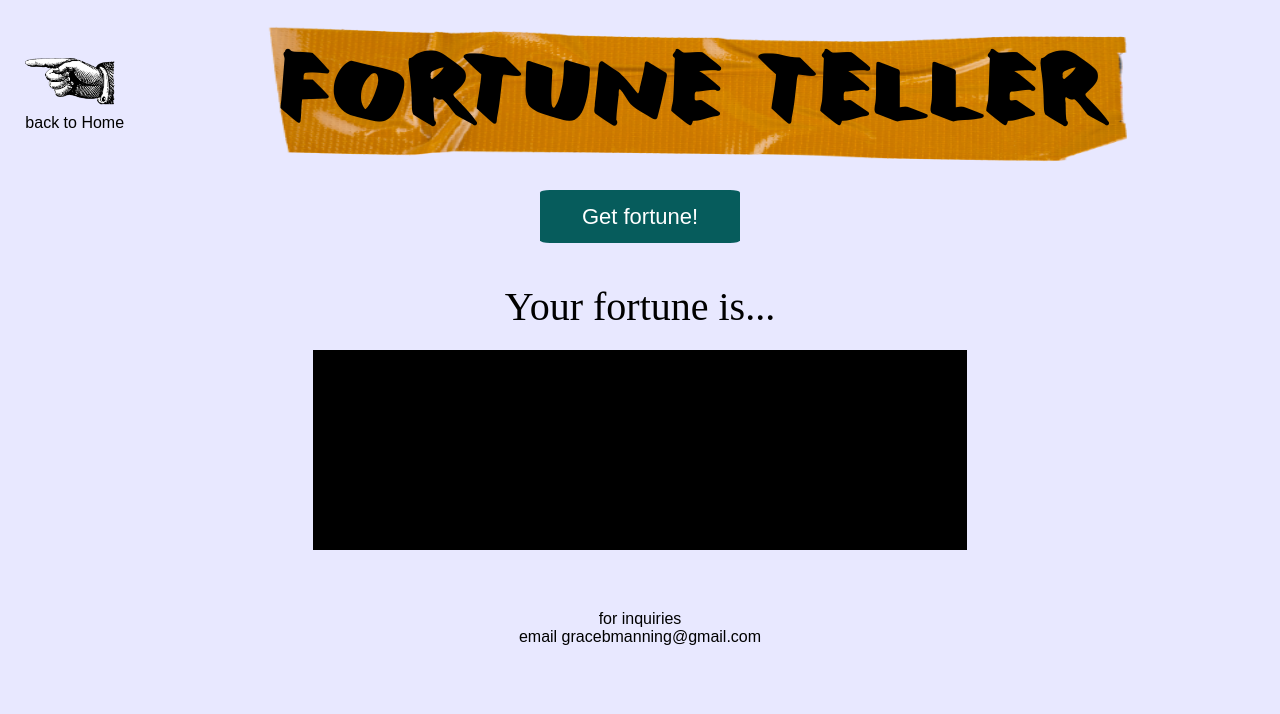
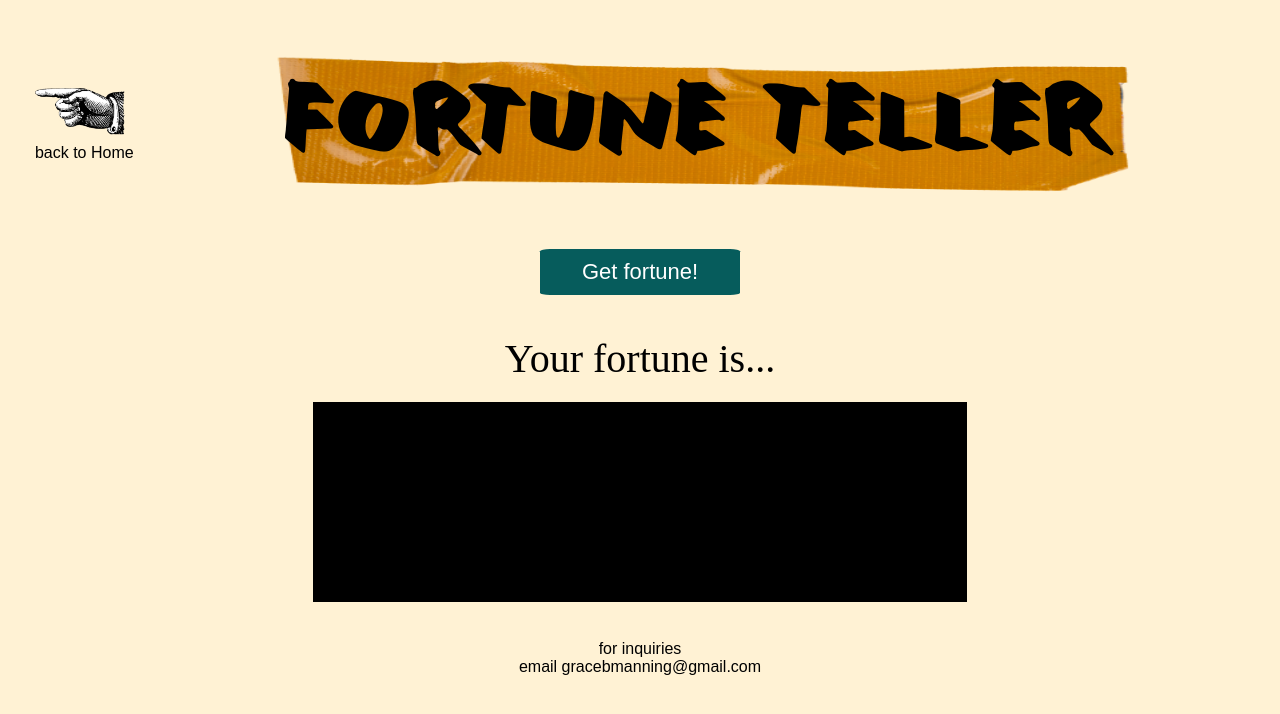
Before and after one commit to gracebmanning/grace-manning-v1, a React (Create React App) app: page /fortune-teller in a window 1280 px wide. Shown: the top 714 px of the page. Built offline with nearby package versions, Linux system fonts and the light colour scheme; a web font is replaced by a local one.

Commit message:
changes for 133 a1

```diff
--- a/src/components/About/about.css
+++ b/src/components/About/about.css
@@ -165,8 +165,12 @@
         padding-right: 20px;
     }
 
+    .aboutPhotoBio{
+        width: 70%;
+    }
+
     .bio{
-        width: 60%;
+        width: 55%;
     }
 
     .tileTitle{
@@ -197,6 +201,10 @@
 
     #VH-logo{
         height: 85px;
+    }
+
+    .bwLinkContainer{
+        width: 30%;
     }
 }
 
--- a/src/components/About/about.jsx
+++ b/src/components/About/about.jsx
@@ -31,7 +31,7 @@ const About = () => {
                     </div>
                     <div class="tile">
                         <a class="org-link" href="https://venushacks.com/" target="_blank" rel="noreferrer">
-                            <img src={VH} alt="VH logo" class="org-logo" id="VH-logo"/>
+                            <img src={VH} alt="VH logo, a lavender planet" class="org-logo" id="VH-logo"/>
                             <div class="tileText">
                                 <h3 class="tileTitle">VenusHacks 2022 Organizer</h3>
                                 <p>UC Irvine's largest women-centric hackathon!</p>
--- a/src/components/Contact/contact.css
+++ b/src/components/Contact/contact.css
@@ -50,12 +50,16 @@
     font-size: 40px;
     background: noone;
     border-radius: 20px;
+
+    transition: ease-out 0.3s;
+    transform: scale(1.0);
 }
 
 .icon:hover{
     background: #FFFDF2;
     border-radius: 20px;
-    transition: ease-in-out 0.4s;
+    transition: ease-in 0.3s;
+    transform: scale(1.03);
 }
 
 .emailMe{
@@ -106,7 +110,7 @@
 
     .icon{
         margin: 5px;
-        font-size: 30px;
+        font-size: 35px;
     }
 
     .emailMe{
--- a/src/components/FortuneTeller/fortuneteller.css
+++ b/src/components/FortuneTeller/fortuneteller.css
@@ -6,12 +6,12 @@
 }
 
 .fortunes-outer-container{
-    height: 100vh;
-    background-color: #E8E8FF;
+    min-height: 100vh;
+    background-color: #FFF2D4;
 }
 
 .fortunes-container{
-    padding: 20px;
+    padding: 50px 20px 20px 20px;
     display: flex;
     flex-direction: column;
     justify-content: center;
@@ -43,6 +43,9 @@
     position: absolute;
     font-family: "TiltPenX";
     font-size: 100px;
+
+    display: flex;
+    flex-direction: row;
 }
 
 .fortunes-back-button{
@@ -50,6 +53,7 @@
     flex-direction: column;
     align-items: center;
     width: 120px;
+    margin-left: 10px;
 }
 
 .hand-back-button{
@@ -80,7 +84,8 @@
     font-family: 'Asul', sans-serif;
     font-size: 22px;
     width: 200px;
-    height: 60px;
+    margin-top: 50px;
+    padding: 10px;
     border: none;
     border-radius: 5%;
 }
@@ -110,12 +115,18 @@
 .fortune-text{
     margin: 10px;
     padding: 20px;
-    width: 80%;
-    height: 20vh;
-    text-align: center;
+    min-width: 80%;
+    min-height: 20vh;
     font-size: 40px;
+
     background-color: black;
     color: white;
+
+    display: flex;
+    flex-direction: row;
+    justify-content: center;
+    align-items: center;
+    text-align: center;
 }
 
 .fortunes-footer{
--- a/src/components/FortuneTeller/fortuneteller.jsx
+++ b/src/components/FortuneTeller/fortuneteller.jsx
@@ -26,7 +26,6 @@ class FortuneTeller extends React.Component {
         return(
             <div class="fortunes-outer-container">
                 <div class="fortunes-container">
-
                     <div class="fortunes-page-top">
                         <div class="fortunes-back-button">
                             <Link to="/" class="back-link">
--- a/src/components/Projects/projects.css
+++ b/src/components/Projects/projects.css
@@ -30,7 +30,7 @@
 .projectTile{
     margin: 10px;
     padding: 10px;
-    width: 90%;
+    width: 80%;
 
     background-color: rgba(255, 255, 255, 0.6);
     color: #624608;
@@ -80,11 +80,11 @@
     margin: 10px;
 }
 
-.projIcon{
+.medium-icon{
     text-decoration: none;
     margin: 10px;
     color: #624608;
-    font-size: 50px;
+    font-size: 60px;
 }
 
 @media screen and (max-width: 1100px){
--- a/src/components/Projects/projects.jsx
+++ b/src/components/Projects/projects.jsx
@@ -24,7 +24,7 @@ const Projects = () => {
                 </div>
                 <div class="projectTile">
                     <a class="link-text" href="https://medium.com/@gracebmanning" target="_blank" rel="noreferrer">
-                        <FaMedium class="projIcon"/>
+                        <FaMedium class="medium-icon"/>
                         <p>sometimes I write! view my blog on <b>Medium</b>.</p>
                     </a>
                 </div>
```
Also changed, not shown: 1 other file (tests, documents, lock files or other folders).
